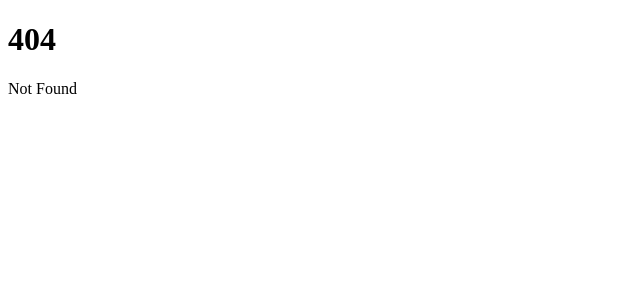
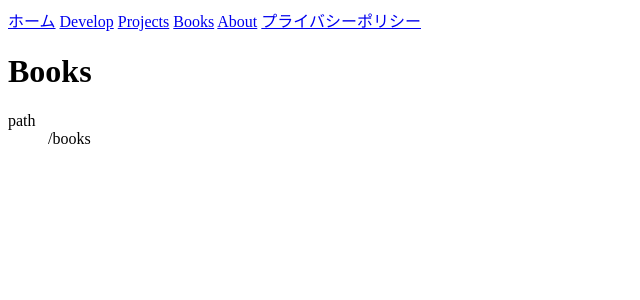
Before and after one commit to morimorig3/my-site-v3, a SvelteKit app: page /books in a window 1280 px wide. Before the commit this address had no page. Shown: the top 300 px of the page, without its empty margins (0-640 px from the left). Built offline with nearby package versions, Linux system fonts and the light colour scheme.

Commit message:
Feature/14 routing all pages (#18)
* feat:各ページへのルーティング実装#14

* feat:仮のナビゲーション実装#14

```diff
--- /dev/null
+++ b/src/routes/+layout.svelte
@@ -0,0 +1,9 @@
+<nav>
+	<a href="/">ホーム</a>
+	<a href="/develop">Develop</a>
+	<a href="/projects">Projects</a>
+	<a href="/books">Books</a>
+	<a href="/about">About</a>
+	<a href="/privacy">プライバシーポリシー</a>
+</nav>
+<slot />
--- /dev/null
+++ b/src/routes/about/+page.svelte
@@ -0,0 +1,5 @@
+<h1>About</h1>
+<dl>
+	<dt>path</dt>
+	<dd>/about</dd>
+</dl>
--- /dev/null
+++ b/src/routes/books/+page.svelte
@@ -0,0 +1,5 @@
+<h1>Books</h1>
+<dl>
+	<dt>path</dt>
+	<dd>/books</dd>
+</dl>
--- /dev/null
+++ b/src/routes/develop/+page.svelte
@@ -0,0 +1,5 @@
+<h1>Develop</h1>
+<dl>
+	<dt>path</dt>
+	<dd>/develop</dd>
+</dl>
--- /dev/null
+++ b/src/routes/privacy/+page.svelte
@@ -0,0 +1,5 @@
+<h1>プライバシーポリシー</h1>
+<dl>
+	<dt>path</dt>
+	<dd>/privacy</dd>
+</dl>
--- /dev/null
+++ b/src/routes/projects/+page.svelte
@@ -0,0 +1,5 @@
+<h1>Projects</h1>
+<dl>
+	<dt>path</dt>
+	<dd>/projects</dd>
+</dl>
```
Also changed, not shown: src/routes/+page.svelte (+5 -4 lines).
